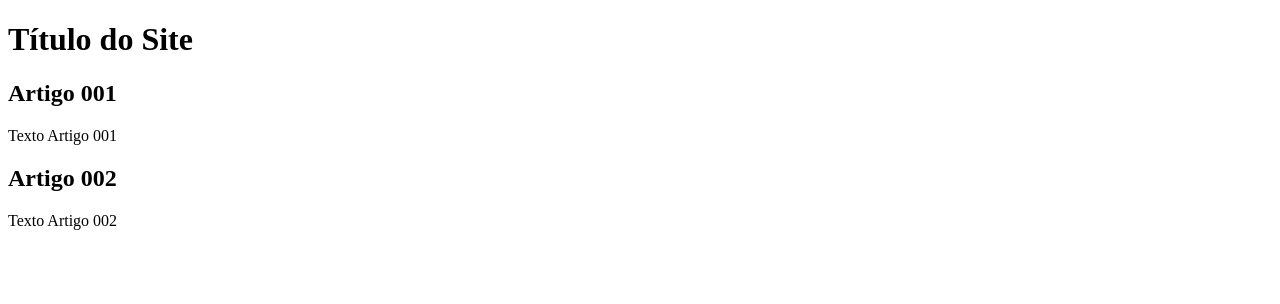
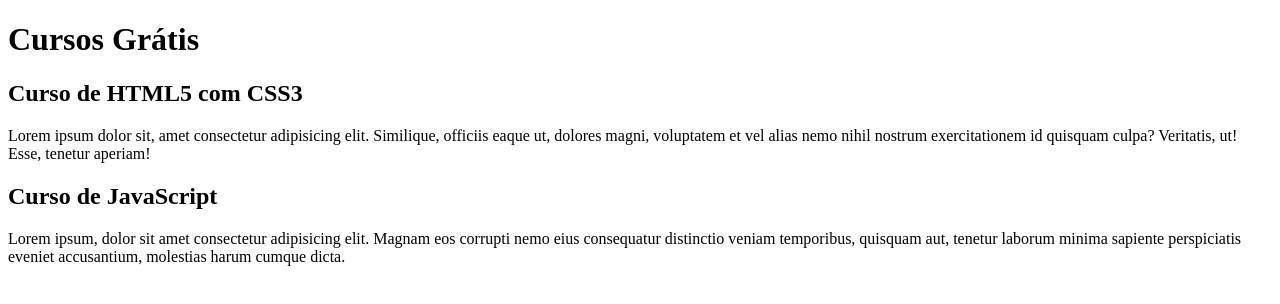
Before and after one commit to EvertonFigueiroa/projetos-html-e-css, a plain HTML site: page index.html in a window 1280 px wide. Drawn offline with Linux system fonts and the light colour scheme.

Commit message:
comecei a escrever conteúdo

```diff
--- a/index.html
+++ b/index.html
@@ -9,15 +9,15 @@
 <body>
     <main>
         <header>
-            <h1>Título do Site</h1>
+            <h1>Cursos Grátis</h1>
         </header>
         <article>
-            <h2>Artigo 001</h2>
-            <p>Texto Artigo 001</p>
+            <h2>Curso de HTML5 com CSS3</h2>
+            <p>Lorem ipsum dolor sit, amet consectetur adipisicing elit. Similique, officiis eaque ut, dolores magni, voluptatem et vel alias nemo nihil nostrum exercitationem id quisquam culpa? Veritatis, ut! Esse, tenetur aperiam!</p>
         </article>
         <article>
-            <h2>Artigo 002</h2>
-            <p>Texto Artigo 002</p>
+            <h2>Curso de JavaScript</h2>
+            <p>Lorem ipsum, dolor sit amet consectetur adipisicing elit. Magnam eos corrupti nemo eius consequatur distinctio veniam temporibus, quisquam aut, tenetur laborum minima sapiente perspiciatis eveniet accusantium, molestias harum cumque dicta.</p>
         </article>
     </main>
 </body>
```
